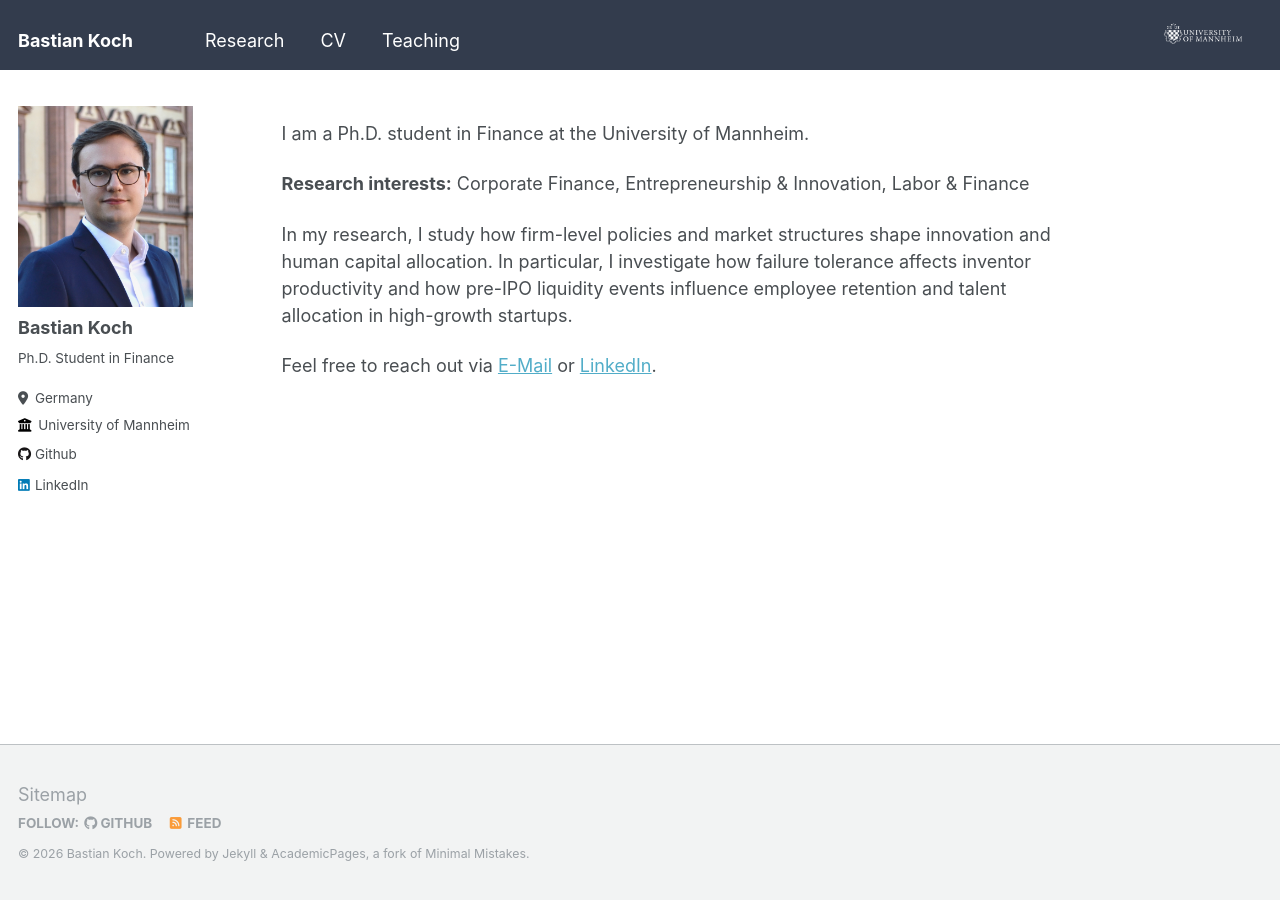
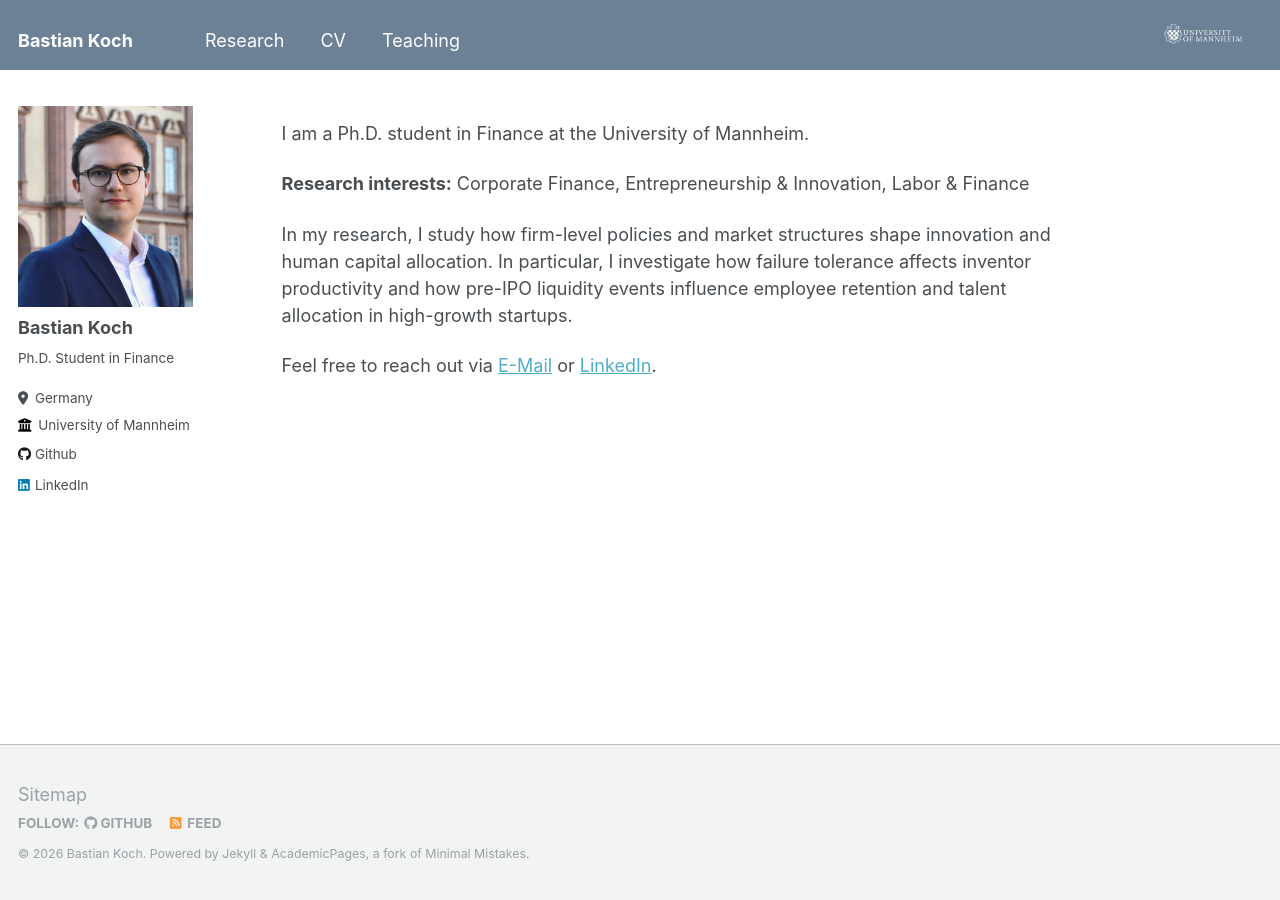
Before and after one commit to BastianKoch/BastianKoch.github.io, a Jekyll site: the page built from _pages/about.md, in a window 1280 px wide. Built offline with Jekyll 4.4.1, drawn with Linux system fonts in a browser that asks for light colours.

Commit message:
Update masthead color to #6D8196
Co-Authored-By: Claude Sonnet 4.6 <noreply@anthropic.com>

```diff
--- a/_sass/_masthead.scss
+++ b/_sass/_masthead.scss
@@ -4,7 +4,7 @@
 
 .masthead {
   position: fixed;
-  background: #333C4D;
+  background: #6D8196;
   border-bottom: none;
   height: $masthead-height;
   top: 0;
```
